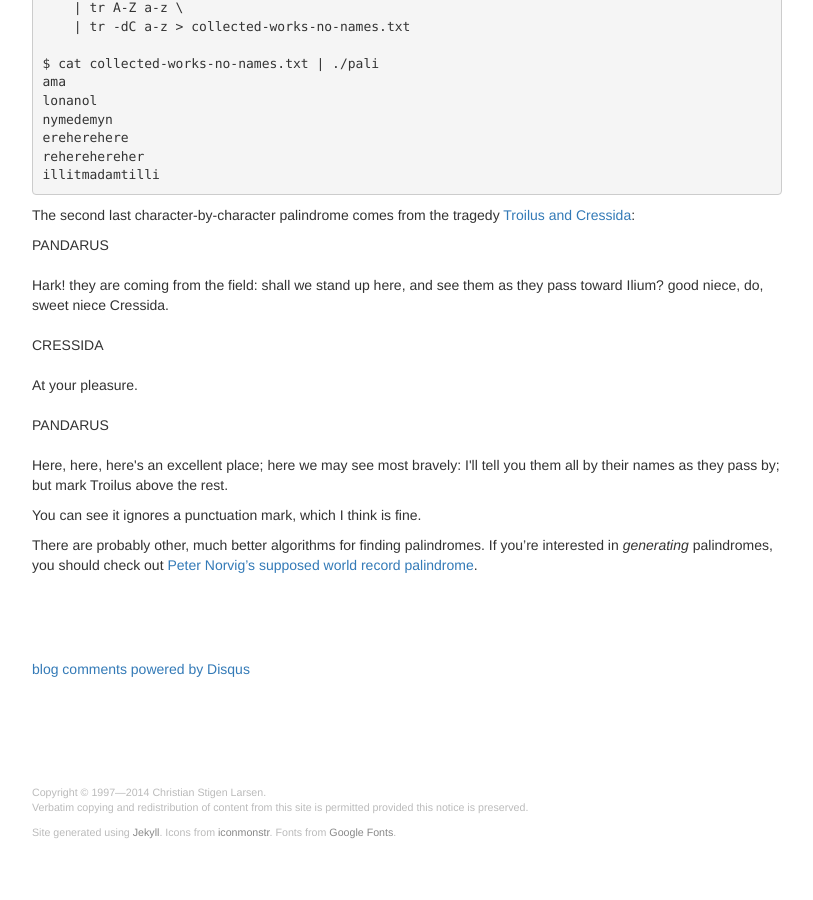
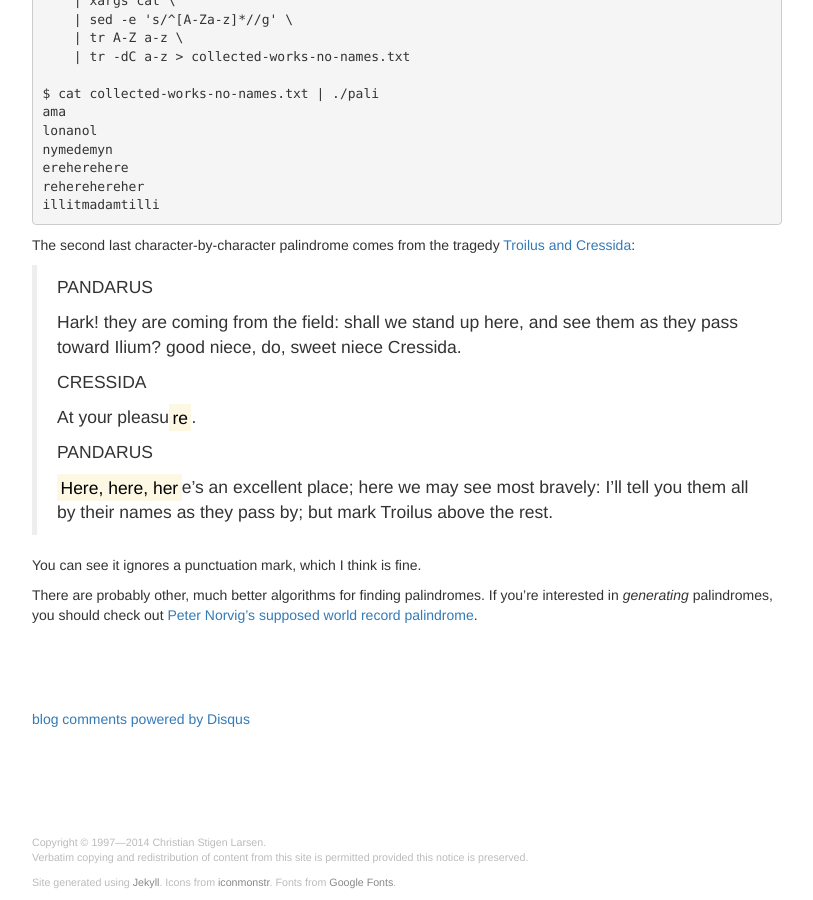
Before and after one commit to cslarsen/csl.name, a Jekyll site: the page built from _posts/2011-03-03-palindromes-gettysburg-shakespeare.markdown, in a window 1280 px wide and 900 px high, scrolled down 2964 px. Shown: the whole window, without its empty margins (38-851 px from the left). Built offline with Jekyll 4.4.1, drawn with Linux system fonts in a browser that asks for light colours; Markdown is read by kramdown in place of the engine named in the settings; comment, search, counter and statistics services are not loaded; before the commit the page ends 3814 px from its top, so only the background shows below that.

Commit message:
Fixes blockquote

```diff
--- a/_posts/2011-03-03-palindromes-gettysburg-shakespeare.markdown
+++ b/_posts/2011-03-03-palindromes-gettysburg-shakespeare.markdown
@@ -164,11 +164,9 @@ sys     0m0.004s
 
 The longest palindromes appear in the lines:
 
-<p class="quote">
-GLOUCESTER<br/>
-<br/>
-So w<span class="pink">ill it madam till I</span> lie with you.
-</p>
+> GLOUCESTER
+>
+> So w<mark>ill it madam till I</mark> lie with you.
 
 from the play [Richard III][rich3]. The preparsing of the collected works
 above includes the character's name. Without it, the output is a bit
@@ -193,28 +191,26 @@ illitmadamtilli
 The second last character-by-character palindrome comes from the tragedy
 [Troilus and Cressida][cressida]:
 
-<p class="quote">
-PANDARUS<br/>
-<br/>
-Hark! they are coming from the field: shall we
-stand up here, and see them as they pass toward
-Ilium? good niece, do, sweet niece Cressida.<br/>
-<br/>
-CRESSIDA<br/>
-<br/>
-At your pleasu<span class="pink">re</span>.<br/>
-<br/>
-PANDARUS<br/>
-<br/>
-<span class="pink">Here, here, her</span>e's an excellent place; here we may
-see most bravely: I'll tell you them all by their
-names as they pass by; but mark Troilus above the rest.
-</p>
+> PANDARUS
+>
+> Hark! they are coming from the field: shall we
+> stand up here, and see them as they pass toward
+> Ilium? good niece, do, sweet niece Cressida.
+>
+> CRESSIDA
+>
+> At your pleasu<mark>re</mark>.
+>
+> PANDARUS
+>
+> <mark>Here, here, her</mark>e's an excellent place; here we may
+> see most bravely: I'll tell you them all by their
+> names as they pass by; but mark Troilus above the rest.
 
 You can see it ignores a punctuation mark, which I think is fine.
 
 There are probably other, much better algorithms for finding palindromes. If
-you're interested in <i>generating</i> palindromes, you should check out
+you're interested in <em>generating</em> palindromes, you should check out
 [Peter Norvig's supposed world record palindrome][norvig].
 
 [gist]: https://gist.github.com/cslarsen/851611
```
